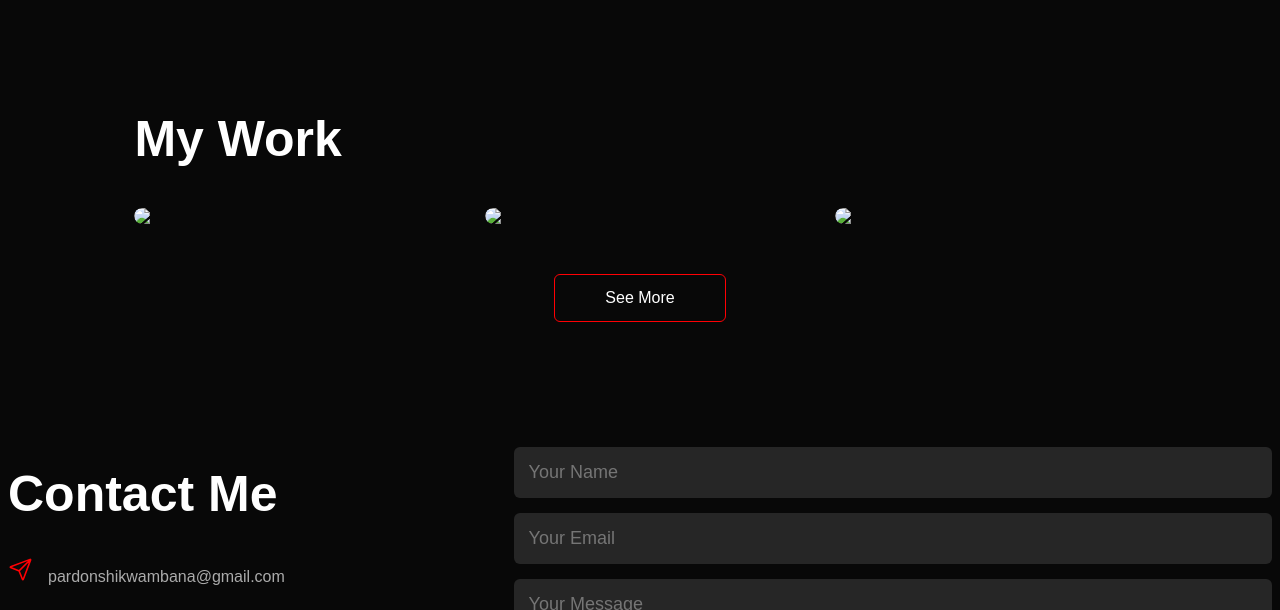
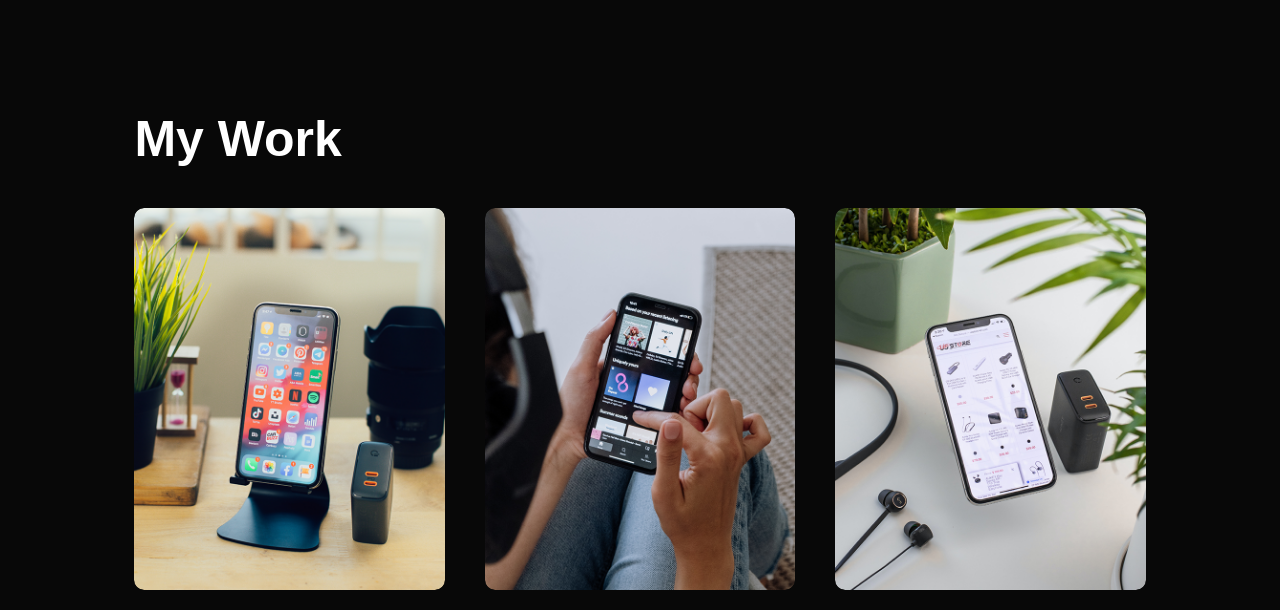
Before and after one commit to Martinezpardon/Resume, a plain HTML site: page index.html in a window 1280 px wide. Shown: the part 1859-2469 px from the top of the page. Drawn offline with nearby package versions, Linux system fonts and the light colour scheme; files whose address does not match are found by name.

Commit message:
Changed image path

```diff
--- a/index.html
+++ b/index.html
@@ -35,7 +35,7 @@
     <div class="container">
       <div class="row">
         <div class="about-col-1">
-        <img src="images/user1.png">
+        <img src="user1.png">
         </div>
         <div class="about-col-2">
           <h1 class="sub-title">About Me</h1>
@@ -106,7 +106,7 @@ to the success and advancement of the team and organization I join.</p>
     <h1 class="sub-title"> My Work</h1>
     <div class="work-list">
       <div class="work">
-          <img src="images/work-1.png">
+          <img src="work-1.png">
           <div class="layer">
             <h3>Social Media App</h3>
             <p>The app connects you to the talented people around the world. Download it on play store.</p>
@@ -114,7 +114,7 @@ to the success and advancement of the team and organization I join.</p>
           </div>
       </div>
             <div class="work">
-          <img src="images/work-2.png">
+          <img src="work-2.png">
           <div class="layer">
             <h3>Music App</h3>
             <p>The app connects you to the talented people around the world. Download it on play store.</p>
@@ -122,7 +122,7 @@ to the success and advancement of the team and organization I join.</p>
           </div>
       </div>
             <div class="work">
-          <img src="images/work-3.png">
+          <img src="work-3.png">
           <div class="layer">
             <h3>Online Shopping App</h3>
             <p>The app connects you to the talented people around the world. Download it on play store.</p>
@@ -147,7 +147,7 @@ to the success and advancement of the team and organization I join.</p>
           <a href=""><ion-icon name="logo-instagram"></ion-icon></a>
           <a href=""><ion-icon name="logo-linkedin"></ion-icon></a>
         </div>
-        <a href="images/my-cv" class="btn btn2">Download CV</a>
+        <a href="my-cv" class="btn btn2">Download CV</a>
       </div>
       <div class="contact-right">
         <form>
```
